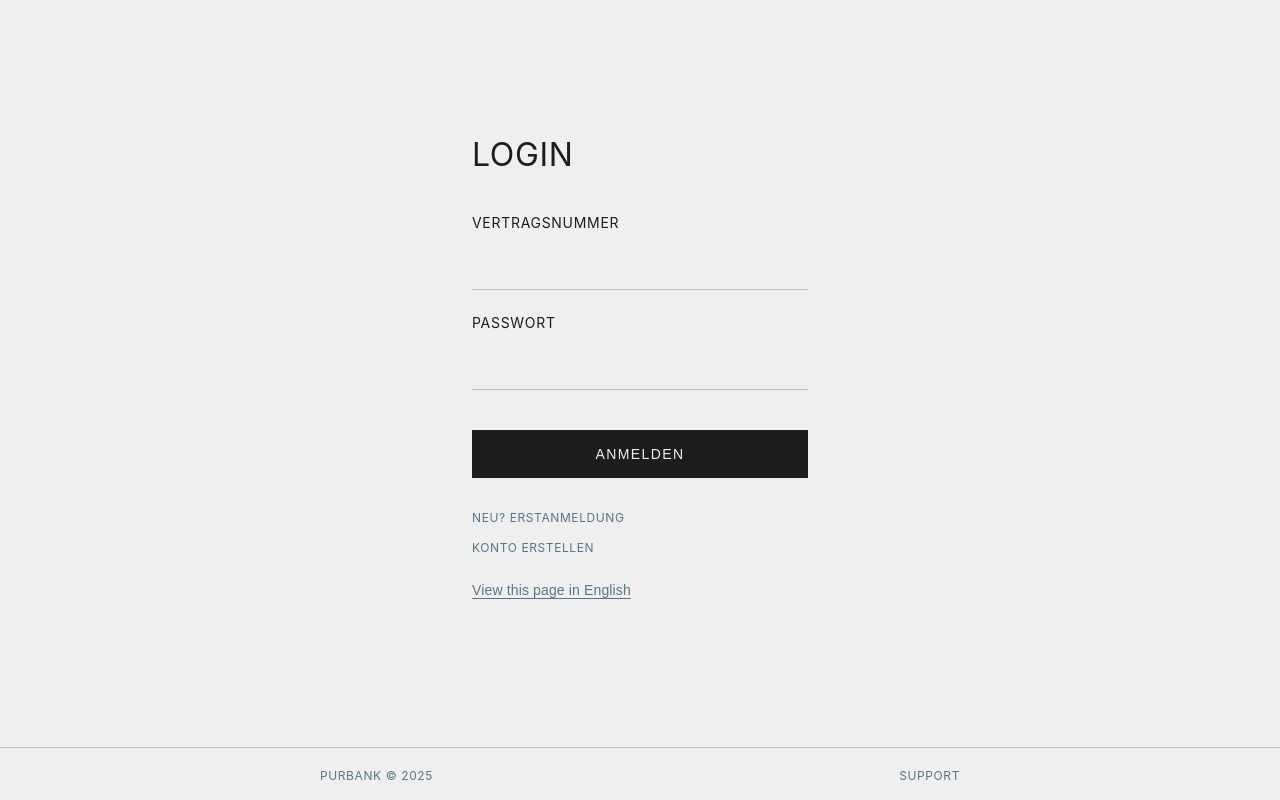
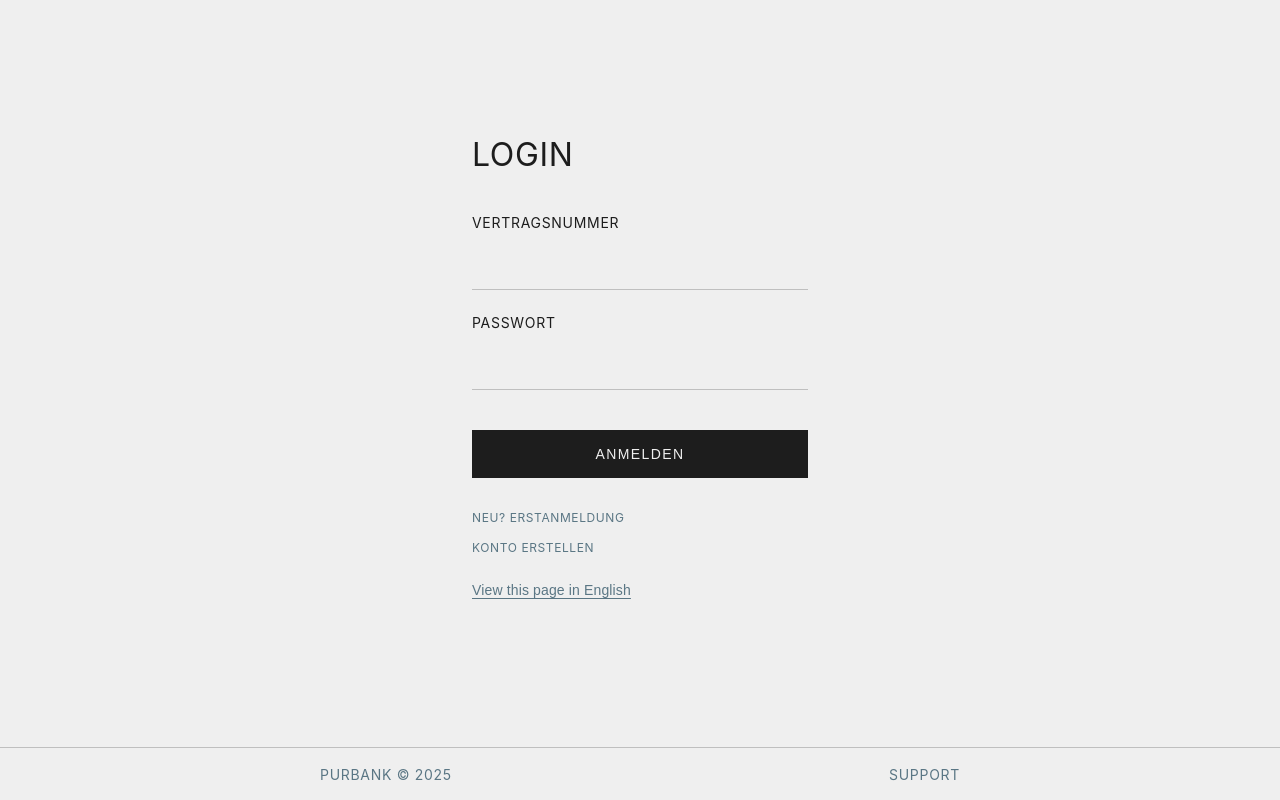
Before and after one commit to reazndev/purbank-web-frontend, an Angular app: page / in a window 1280 px wide. Built offline with nearby package versions, Linux system fonts and the light colour scheme; a web font is replaced by a local one.

Commit message:
styles: increase footer size

```diff
--- a/src/app/shared/footer/footer.component.css
+++ b/src/app/shared/footer/footer.component.css
@@ -17,7 +17,7 @@
 }
 
 .footer-left .copyright {
-  font-size: 0.75rem;
+  font-size: 0.875rem;
   font-weight: 400;
   color: var(--color-accent-dark);
   text-transform: uppercase;
@@ -25,7 +25,7 @@
 }
 
 .footer-right .support-link {
-  font-size: 0.75rem;
+  font-size: 0.875rem;
   font-weight: 400;
   color: var(--color-accent-dark);
   text-decoration: none;
@@ -33,7 +33,7 @@
   letter-spacing: 0.05em;
   transition: color 0.2s ease;
   border-bottom: 1px solid transparent;
-  padding-bottom: 2px;
+  padding-bottom: 3px;
 }
 
 .footer-right .support-link:hover {
```
